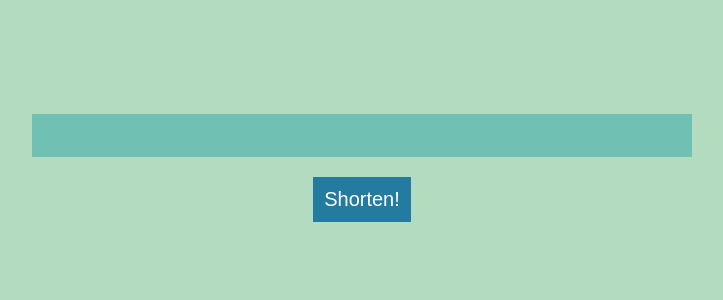
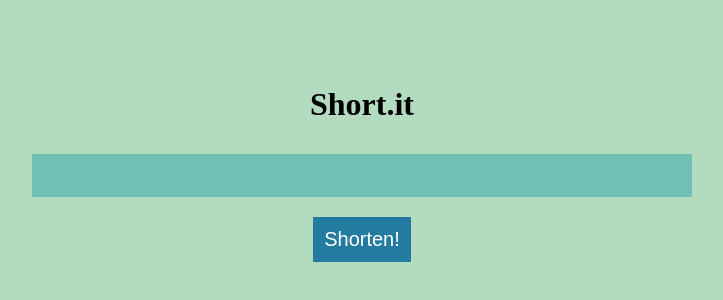
Before and after one commit to Greshot/short-it, a website: page views/index.html in a window 1280 px wide. Shown: the part 232-532 px from the top of the page, without its empty margins (278-1001 px from the left). Drawn offline with nearby package versions, Linux system fonts and the light colour scheme; files that its build step writes are made by us from their sources; files whose address does not match are found by name.

Commit message:
Title added

```diff
--- a/views/index.html
+++ b/views/index.html
@@ -10,6 +10,7 @@
   <body>
     <div id="app">
       <form @submit="shortenUrl" class="form">
+        <h1>Short.it</h1>
         <input type="url" v-model="url" class="form__item" />
         <div v-if="error != ''" class="form__item">
           {{ error }}
```
